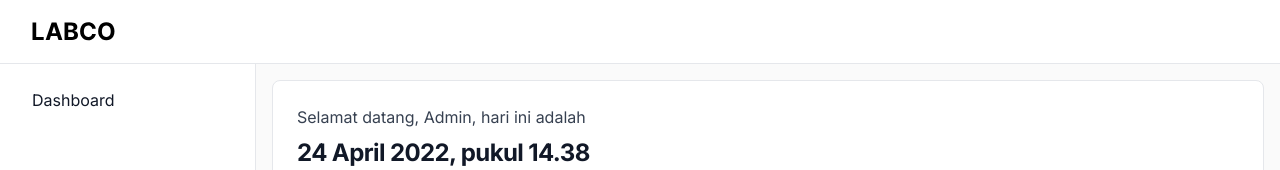
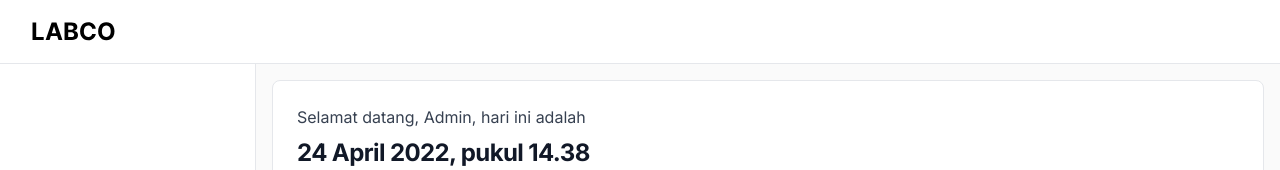
Before and after one commit to muhrizqiardi/labco, a Next.js app: page / in a window 1280 px wide. Shown: the top 170 px of the page. Built offline with nearby package versions, Linux system fonts and the light colour scheme.

Commit message:
feat: add props

```diff
--- a/components/Sidebar.js
+++ b/components/Sidebar.js
@@ -1,7 +1,9 @@
-function Sidebar({ isSidebarOpen, setIsSidebarOpen }) {
+import Link from "next/link";
+
+function Sidebar({ isSidebarOpen, setIsSidebarOpen, menuItems }) {
   return (
     <aside
-      className={`w-full h-screen md:h-full md:w-64 fixed top-0 ${
+      className={`w-full h-full md:w-64 fixed top-0 ${
         isSidebarOpen ? "right-0" : "-right-full"
       } md:static bg-white border-r flex-shrink-0 self-stretch`}
     >
@@ -13,14 +15,16 @@ function Sidebar({ isSidebarOpen, setIsSidebarOpen }) {
       </button>
       <div className="overflow-y-auto py-4 px-3 rounded">
         <ul className="space-y-2">
-          <li>
-            <a
-              href="#"
-              className="flex items-center p-2 text-base font-normal text-gray-900 rounded-lg hover:bg-gray-100"
-            >
-              <span className="ml-3">Dashboard</span>
-            </a>
-          </li>
+          {(menuItems ?? []).map((item) => (
+            <li>
+              <Link href={item?.href ?? "#"}>
+                <a className="flex items-center p-2 text-base font-normal text-gray-900 rounded-lg hover:bg-gray-100">
+                  <i class={item?.icon ?? ""}></i>
+                  <span className="ml-3">{item?.title}</span>
+                </a>
+              </Link>
+            </li>
+          ))}
         </ul>
       </div>
     </aside>
```
